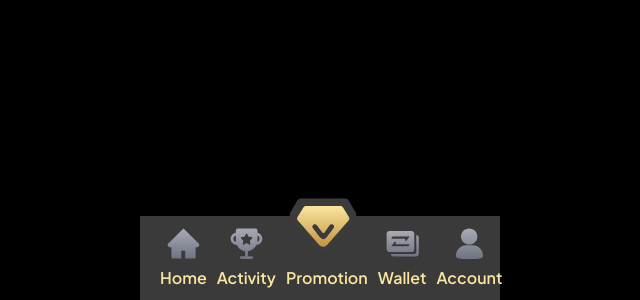
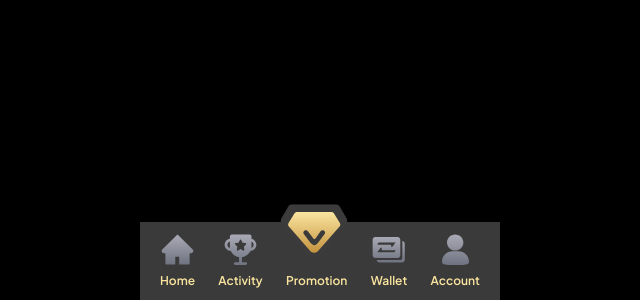
Before and after one commit to manthan3319/bigdaddygame, a Next.js app: page /Menubar in a window 1280 px wide. Shown: the part 500-800 px from the top of the page, without its empty margins (320-960 px from the left). Built offline with nearby package versions, Linux system fonts and the light colour scheme.

Commit message:
menubar change

```diff
--- a/src/app/Dashbord/page.js
+++ b/src/app/Dashbord/page.js
@@ -10,7 +10,7 @@ import SlickSlider from '../slickSlider/page';
 import  Lottery  from '../Lottery/page';
 const Dashbord = () => {
   return (
-    <>
+    <div className='bg-bg-greey'>
       <Navbar />
       <SlickSlider/>
       <Category/>
@@ -21,7 +21,7 @@ const Dashbord = () => {
       <WinningInfo/>
       <Menubar/>
 
-    </>
+    </div>
   )
 }
 
--- a/src/app/Menubar/page.js
+++ b/src/app/Menubar/page.js
@@ -12,11 +12,11 @@ const Menubar = () => {
             <div className='bg-lightgreey px-[20px] py-[10px]'>
                 <div className=''>
                     <ul className='flex flex-row gap-[10px] justify-between items-center text-center'>
-                        <li><Link href="#" passHref className='flex flex-col items-center text-yellowlight font-semibold font-jakarta'><span><Image src={home} hight={35} width={35} alt='img' className='m-auto xs:w-[20px] sm:w-[35px]'/></span> <span className='mt-[5px]'>Home</span></Link></li>
-                        <li><Link href="#" passHref className='flex flex-col items-center text-yellowlight font-semibold font-jakarta'><span><Image src={activity} hight={35} width={35} alt='img' className='m-auto  xs:w-[20px] sm:w-[35px]'/></span> <span className='mt-[5px]'>Activity</span></Link></li>
-                        <li><Link href="#" passHref className='flex flex-baseline flex-col items-center text-yellowlight font-semibold font-jakarta relative'><span ><Image src={promotion}  hight={35} width={35} alt='img'className='m-auto daimondicon xs:w-[20px] sm:w-[35px]' /></span> <span className='xs:mt-[29px] sm:mt-[39px] promotion_text'>Promotion</span></Link></li>
-                        <li><Link href="#" passHref className='flex flex-col items-center text-yellowlight font-semibold font-jakarta'><span><Image src={wallet} hight={35} width={35} alt='img' className='m-auto  xs:w-[20px] sm:w-[35px]'/></span> <span className='mt-[5px] '>Wallet</span></Link></li>
-                        <li><Link href="/Login" passHref className='flex flex-col items-center text-yellowlight font-semibold font-jakarta'><span><Image src={Account} hight={35} width={35} alt='img' className='m-auto  xs:w-[20px] sm:w-[35px]'/></span> <span className='mt-[5px]'>Account</span></Link></li>
+                        <li><Link href="#" passHref className='sm:text-[12px] xs:text-[10px] flex flex-col items-center text-yellowlight font-semibold font-jakarta'><span><Image src={home} hight={35} width={35} alt='img' className='m-auto xs:w-[20px] sm:w-[35px]'/></span> <span className='mt-[5px]'>Home</span></Link></li>
+                        <li><Link href="#" passHref className='sm:text-[12px] xs:text-[10px] flex flex-col items-center text-yellowlight font-semibold font-jakarta'><span><Image src={activity} hight={35} width={35} alt='img' className='m-auto  xs:w-[20px] sm:w-[35px]'/></span> <span className='mt-[5px]'>Activity</span></Link></li>
+                        <li><Link href="#" passHref className='sm:text-[12px] xs:text-[10px] flex flex-baseline flex-col items-center text-yellowlight font-semibold font-jakarta relative'><span ><Image src={promotion}  hight={35} width={35} alt='img'className='m-auto daimondicon xs:w-[20px] sm:w-[35px]' /></span> <span className='xs:mt-[29px] sm:mt-[39px] promotion_text'>Promotion</span></Link></li>
+                        <li><Link href="#" passHref className='sm:text-[12px] xs:text-[10px] flex flex-col items-center text-yellowlight font-semibold font-jakarta'><span><Image src={wallet} hight={35} width={35} alt='img' className='m-auto  xs:w-[20px] sm:w-[35px]'/></span> <span className='mt-[5px] '>Wallet</span></Link></li>
+                        <li><Link href="/Login" className='flex sm:text-[12px] xs:text-[10px] flex-col items-center text-yellowlight font-semibold font-jakarta'><span><Image src={Account} hight={35} width={35} alt='img' className='m-auto  xs:w-[20px] sm:w-[35px]'/></span> <span className='mt-[5px]'>Account</span></Link></li>
 
                     </ul>
                 </div>
--- a/src/app/Slots/page.js
+++ b/src/app/Slots/page.js
@@ -30,7 +30,7 @@ const Slots = () => {
 
                 <div className='flex flex-wrap gap-[11px] mt-[15px]'>
                     {SlotImag.map((slot, index) => (
-                        <div key={index} className='sm:w-[48.33%] xs:w-[45%]'>
+                        <div key={index} className='sm:w-[48.33%] xs:w-[48%]'>
                             <div>
                                 <Link href="#" passHref>
                                     <Image src={slot.img} width={500} height={100} alt={`slot-${slot.id}`} />
```
